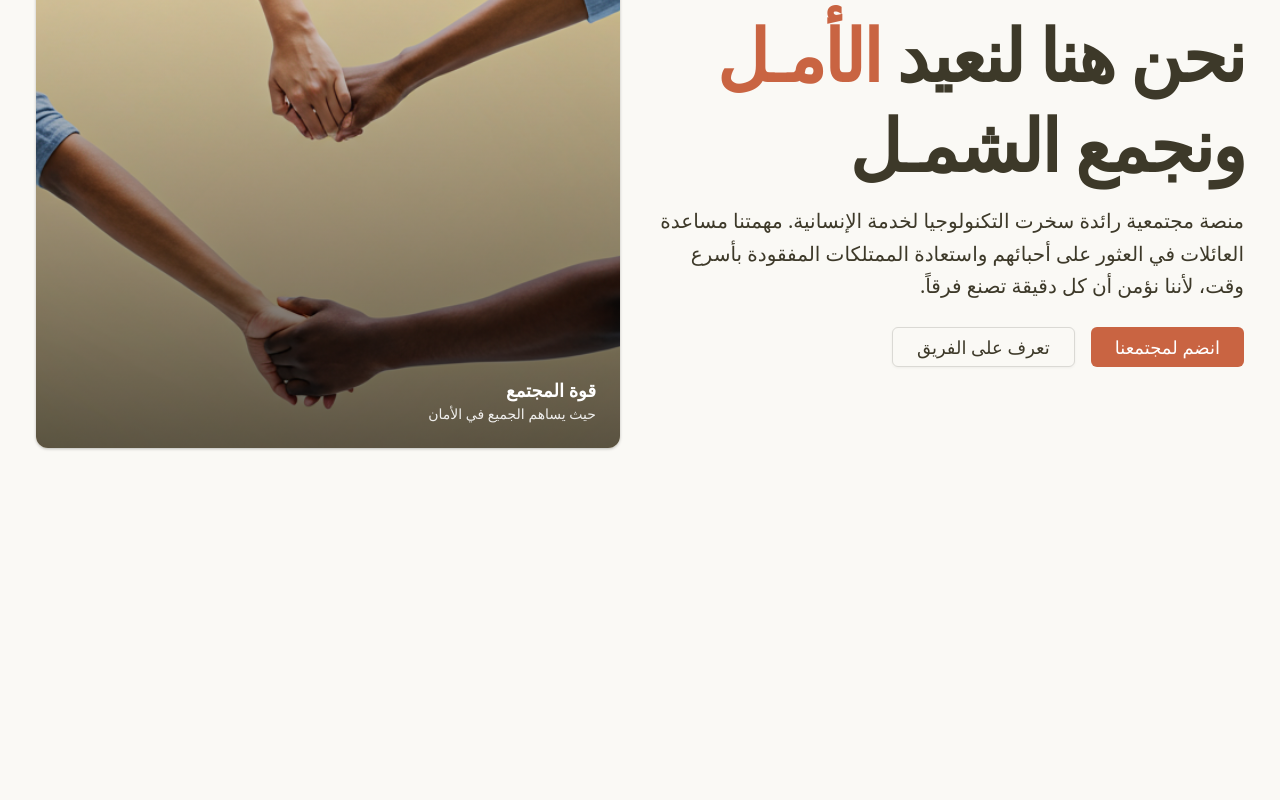
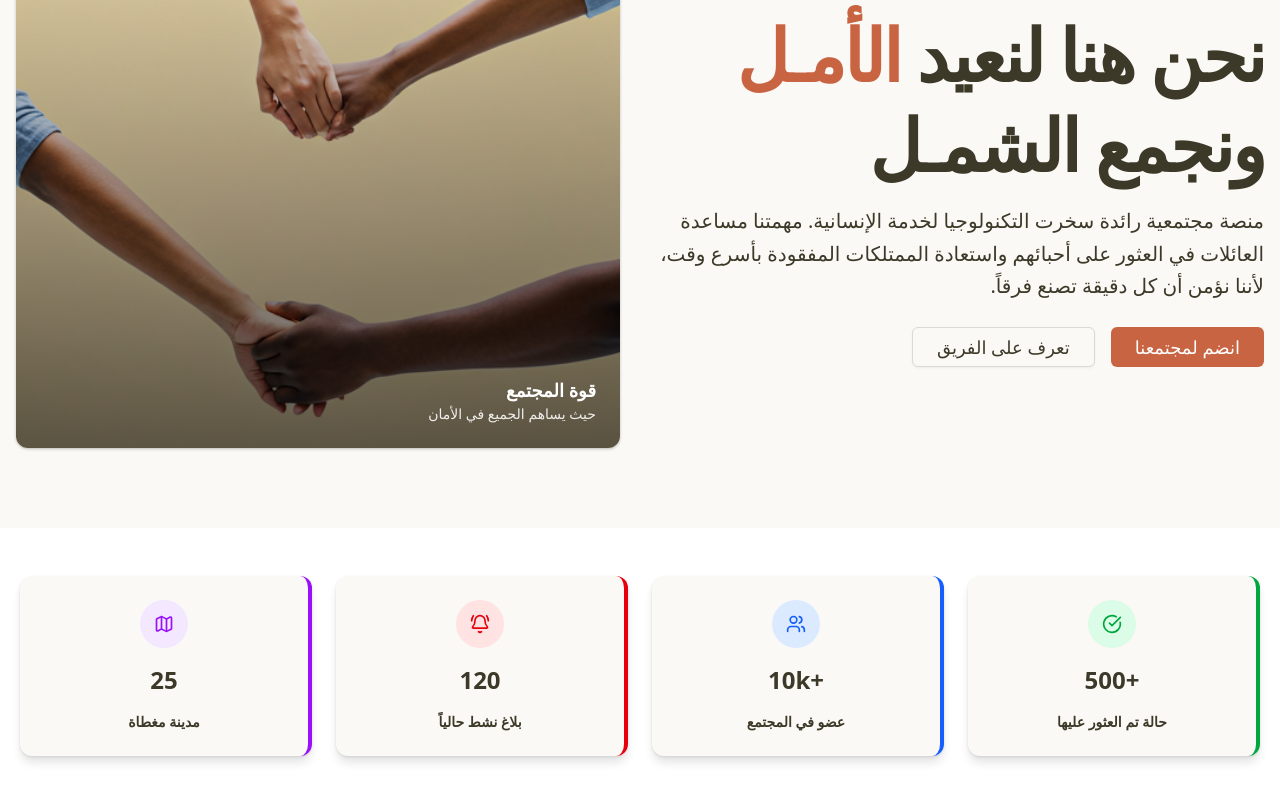
Before and after one commit to Amanak-dev/Amanak, a Next.js app: page /about in a window 1280 px wide. Shown: the part 232-1032 px from the top of the page. Before the commit the page ends 800 px from the top, so only its background shows below. Built offline with nearby package versions, Linux system fonts and the light colour scheme.

Commit message:
feat: Complete Stats Section

```diff
--- a/src/app/(pages)/about/page.tsx
+++ b/src/app/(pages)/about/page.tsx
@@ -1,9 +1,13 @@
 import Hero from "@/components/shared/about/Hero";
+import Stats from "@/components/shared/about/Stats";
 
 export default function AboutPage() {
     return (
         <>
         <Hero/>
+        <main>
+            <Stats/>
+        </main>
 
         </>
     )
--- a/src/app/layout.tsx
+++ b/src/app/layout.tsx
@@ -24,7 +24,7 @@ export default function RootLayout({
       <body
         className={`${cairo.variable}  antialiased`} dir="rtl"
       >
-        <main className="container py-10">{children}</main>
+        <main className="py-10">{children}</main>
 
       </body>
     </html>
--- a/src/components/shared/about/Hero.tsx
+++ b/src/components/shared/about/Hero.tsx
@@ -4,9 +4,9 @@ import Image from "next/image";
 
 export default function Hero() {
     return (
-        <header className='w-full relative py-12 lg:py-20 px-4'>
-
-            <div className="flex flex-col-reverse lg:flex-row gap-10 items-center ">
+        <header className='w-full relative py-12 lg:py-20 '>
+            <div className="container px-4">
+                            <div className="flex flex-col-reverse lg:flex-row gap-10 items-center ">
                 {/* Hero Content */}
                 <div className="flex-1 flex flex-col gap-6 ">
                     <div className="flex flex-col gap-4">
@@ -48,6 +48,9 @@ export default function Hero() {
                 </div>
 
             </div>
+            </div>
+
+
         </header>
     )
 }
--- /dev/null
+++ b/src/components/shared/about/StatCard.tsx
@@ -0,0 +1,38 @@
+import { cn } from "@/lib/utils";
+import type { StatItem } from "@/constants/about";
+
+export default function StatCard({
+    icon: Icon,
+    count,
+    label,
+    bg,
+    text,
+    border,
+}: StatItem) {
+
+
+    return (
+        <div
+            className={cn(
+                "bg-background rounded-xl flex flex-col items-center gap-4 py-6 border-r-4 shadow-xl cursor-pointer transform transition-all duration-300 hover:-translate-y-3 hover:scale-105",
+                border
+            )}
+        >
+            {/* Icon Circle */}
+            <div
+                className={cn(
+                    "flex items-center justify-center w-12 h-12 rounded-full",
+                    bg
+                )}
+            >
+                <Icon size={20} className={text} />
+            </div>
+
+            {/* Count */}
+            <p className="text-2xl font-extrabold">{count}</p>
+
+            {/* Label */}
+            <p className="text-sm font-semibold text-center">{label}</p>
+        </div>
+    );
+}
--- /dev/null
+++ b/src/components/shared/about/Stats.tsx
@@ -0,0 +1,14 @@
+import { STATS } from "@/constants/about";
+import StatCard from "@/components/shared/about/StatCard";
+
+export default function StatsSection() {
+    return (
+        <section className="w-full py-12 bg-white">
+            <div className="container grid grid-cols-1 sm:grid-cols-2 lg:grid-cols-4 gap-6">
+                {STATS.map((stat) => (
+                    <StatCard key={stat.id} {...stat} />
+                ))}
+            </div>
+        </section>
+    );
+}
--- a/src/constants/about.ts
+++ b/src/constants/about.ts
@@ -0,0 +1,51 @@
+import { BellRing, CheckCircle, Map, Users } from "lucide-react";
+import type { LucideIcon } from "lucide-react";
+
+export interface StatItem {
+    id: number;
+    icon: LucideIcon;
+    count: string;
+    label: string;
+    bg: string;
+    text: string;
+    border:string
+}
+
+export const STATS: StatItem[] = [
+    {
+        id: 1,
+        icon: CheckCircle,
+        count: "+500",
+        label: "حالة تم العثور عليها",
+        bg: "bg-green-100",
+        text: "text-green-600",
+        border: "border-green-600",
+    },
+    {
+        id: 2,
+        icon: Users,
+        count: "+10k",
+        label: "عضو في المجتمع",
+        bg: "bg-blue-100",
+        text: "text-blue-600",
+        border: "border-blue-600",
+    },
+    {
+        id: 3,
+        icon: BellRing,
+        count: "120",
+        label: "بلاغ نشط حالياً",
+        bg: "bg-red-100",
+        text: "text-red-600",
+        border: "border-red-600",
+    },
+    {
+        id: 4,
+        icon: Map,
+        count: "25",
+        label: "مدينة مغطاة",
+        bg: "bg-purple-100",
+        text: "text-purple-600",
+        border: "border-purple-600",
+    },
+];
```
